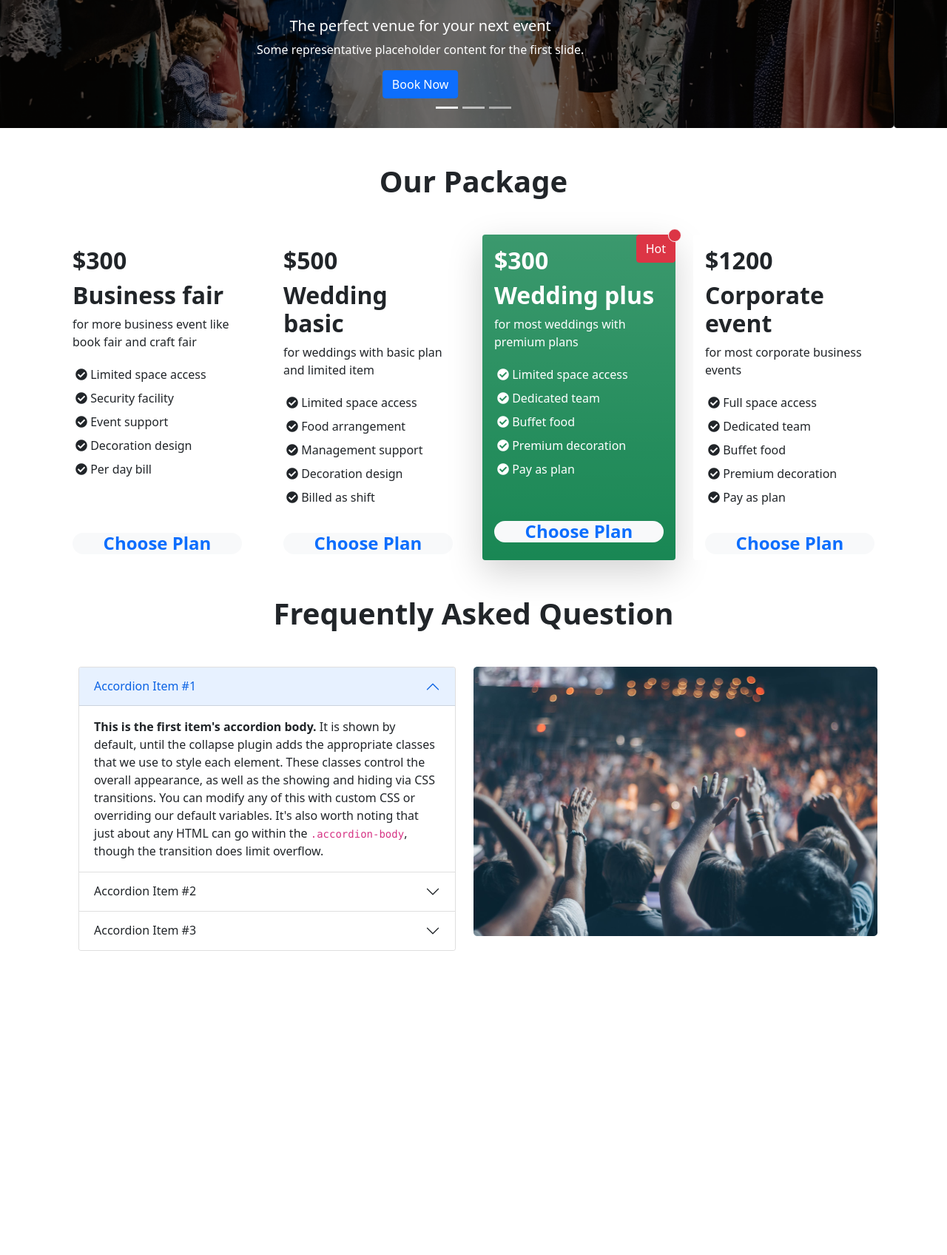
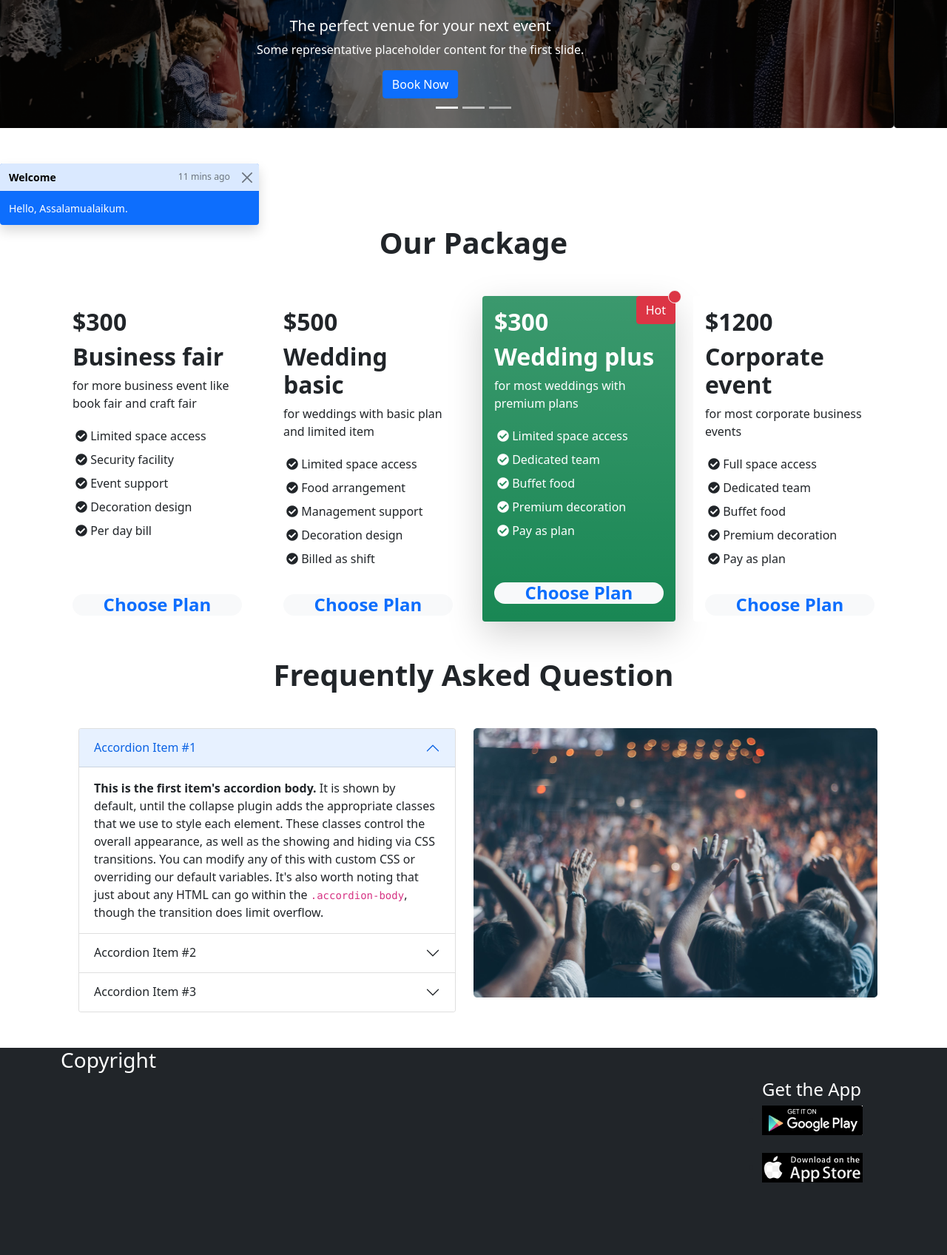
Before and after one commit to tauhidurrana/convention-center, a plain HTML site: page index.html in a window 1280 px wide. Shown: the part 450-2146 px from the top of the page at 74% size. Before the commit the page ends 1783 px from the top, so only its background shows below. Drawn offline with nearby package versions, Linux system fonts and the light colour scheme.

Commit message:
footer added

```diff
--- a/index.html
+++ b/index.html
@@ -96,6 +96,17 @@
     </header>
 
     <main>
+      <!-- Toast -->
+      <div class="toast show align-items-center text-white bg-primary border-0" role="alert" aria-live="assertive"    aria-atomic="true">
+        <div class="toast-header">
+          <strong class="me-auto text-center text-black">Welcome</strong>
+          <small>11 mins ago</small>
+          <button type="button" class="btn-close" data-bs-dismiss="toast" aria-label="Close"></button>
+        </div>
+        <div class="toast-body">
+          Hello, Assalamualaikum.
+        </div>
+      </div>
       <!-- Our Package -->
       <section>
         <h1 class="text-center fw-bold">Our Package</h1>
@@ -264,14 +275,32 @@
                   </div>
                 </div>
               </div>
-
-              <div class="col col-lg-6">
+                <!-- image-frequently asked -->
+              <div class="col col-lg-6 col-md-6 col-12">
                 <img src="images/people.png" alt="">
               </div>
             </div>
           </div>
       </section>
 
+
+
+
+      <footer class="bg-dark " style="height:280px">
+        <div class="container">
+          <h3 class="text-white">Copyright</h3>
+
+        <div class="ms-auto" style="height: 140px; width: 200px;">
+          <ul>
+            <h4 class="text-white">Get the App</h4>
+            <li><img src="images/new-play.png" alt=""></li><br>
+            <li><img src="images/new-apple-136-40.png" alt=""></li>
+          </ul>
+        </div>
+        </div>
+
+
+      </footer>
     </main>
 
     <!-- bundle JS link -->
```
Also changed, not shown: images/new-apple-136-40.png (added), images/new-play.png (added).
